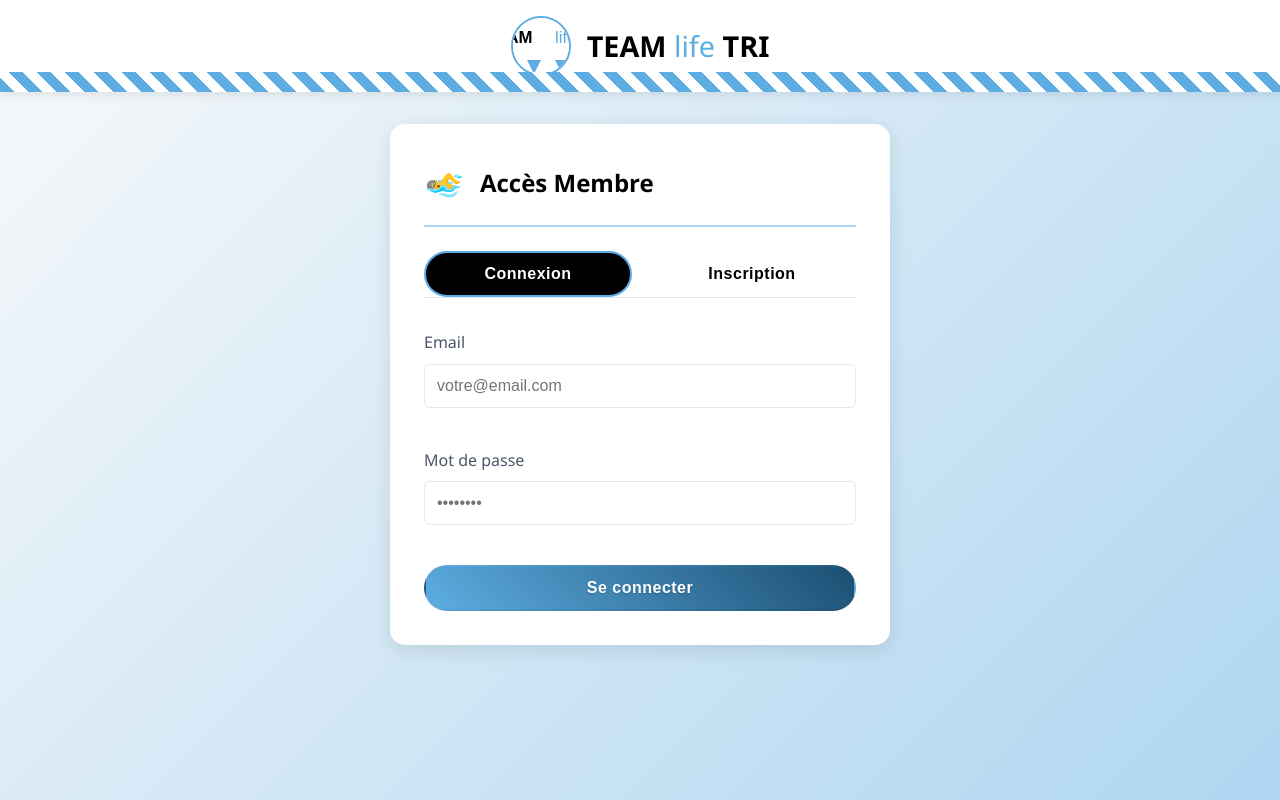
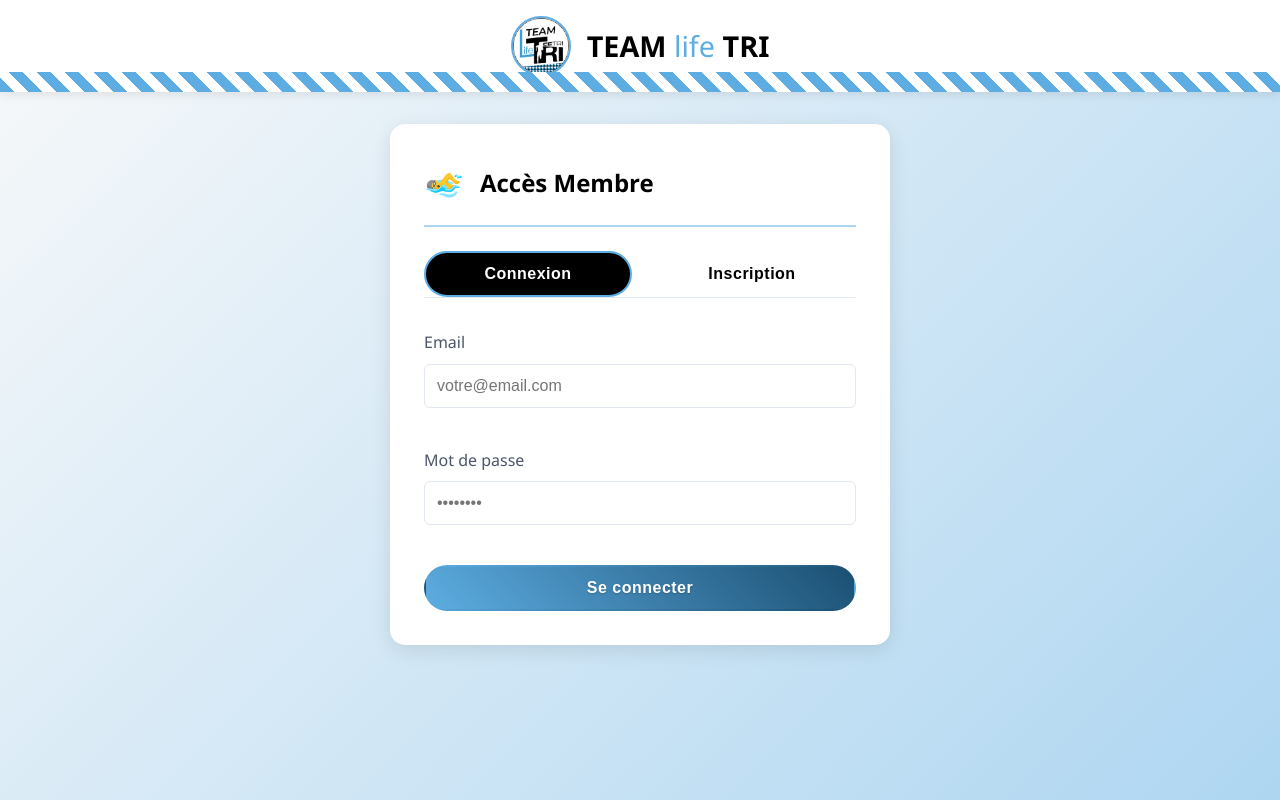
Before and after one commit to Dynaa/plan_nat, a website: page public/index.html in a window 1280 px wide. Drawn offline with Linux system fonts and the light colour scheme; no server answers.

Commit message:
Fix: Update logo reference to use the actual Team Life Tri round logo

```diff
--- a/public/index.html
+++ b/public/index.html
@@ -11,7 +11,7 @@
     <header class="header geometric-pattern">
         <div class="header-content">
             <div class="logo-container">
-                <img src="assets/team-life-tri-logo.svg" alt="Team Life Tri" class="logo">
+                <img src="assets/Life_Tri_Rond.png" alt="Team Life Tri" class="logo">
                 <div class="brand-text">
                     TEAM <span class="life">life</span> TRI
                 </div>
```
